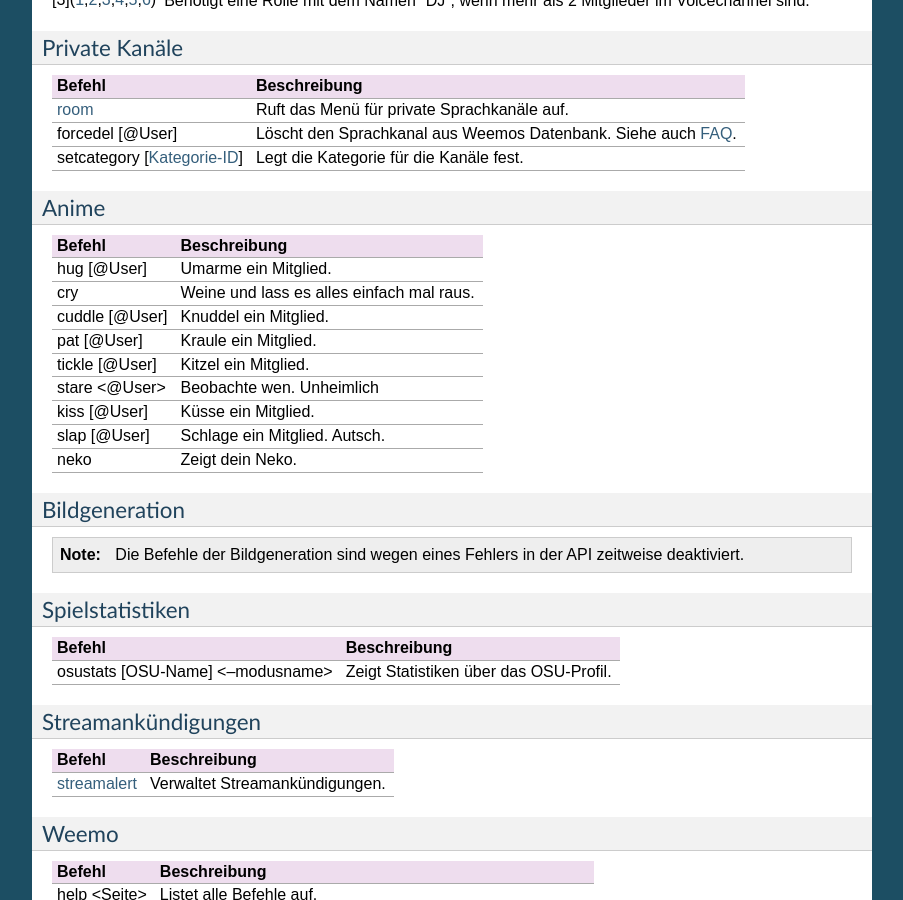
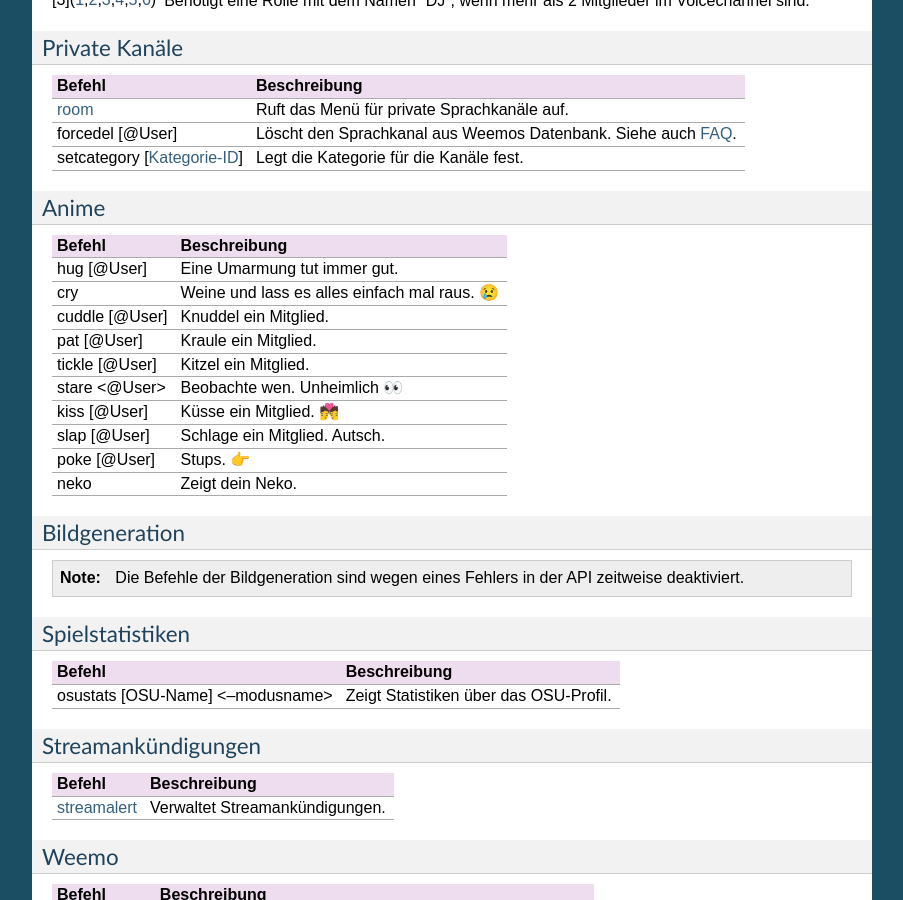
Before and after one commit to niborus/weemo-doc, a Sphinx documentation site: the page built from docs/befehle.rst, in a window 1280 px wide and 900 px high, scrolled down 3520 px. Shown: the whole window, without its empty margins (198-1101 px from the left). Built offline with Sphinx 7.4.7, drawn with Linux system fonts in a browser that asks for light colours.

Commit message:
Update Anime

```diff
--- a/docs/befehle.rst
+++ b/docs/befehle.rst
@@ -217,14 +217,15 @@ Anime
     :align: left
     :header: "Befehl", "Beschreibung"
 
-    "hug [@User]", "Umarme ein Mitglied."
-    "cry", "Weine und lass es alles einfach mal raus."
+    "hug [@User]", "Eine Umarmung tut immer gut."
+    "cry", "Weine und lass es alles einfach mal raus. 😢"
     "cuddle [@User]", "Knuddel ein Mitglied."
     "pat [@User]", "Kraule ein Mitglied."
     "tickle [@User]", "Kitzel ein Mitglied."
-    "stare <@User>", "Beobachte wen. Unheimlich"
-    "kiss [@User]", "Küsse ein Mitglied."
+    "stare <@User>", "Beobachte wen. Unheimlich |eyes|"
+    "kiss [@User]", "Küsse ein Mitglied. |kiss|"
     "slap [@User]", "Schlage ein Mitglied. Autsch."
+    "poke [@User]", "Stups. |point|"
     "neko", "Zeigt dein Neko."
 
 Bildgeneration
```
Also changed, not shown: other parts of docs/befehle.rst (+2 -0 lines).
